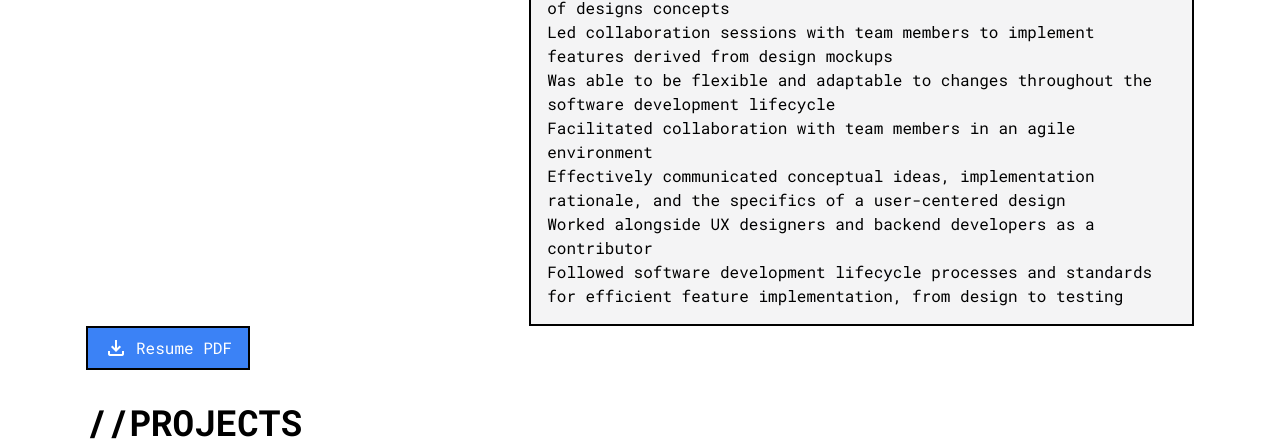
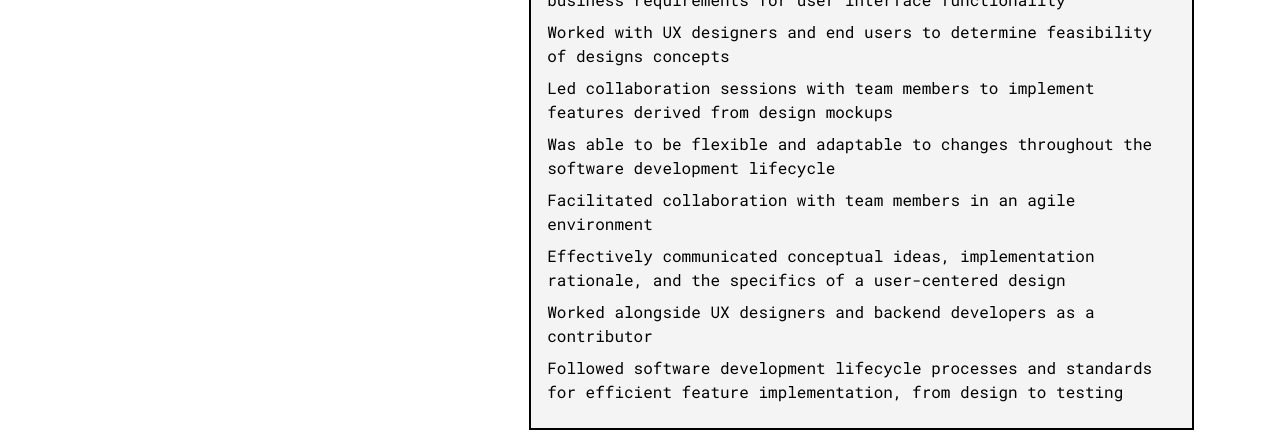
Before and after one commit to mike3497/michael-carillon-portfolio, a Nuxt app: page / in a window 1280 px wide. Shown: the part 1740-2188 px from the top of the page. Built offline with nearby package versions, Linux system fonts and the light colour scheme; grey boxes are pictures that could not be loaded.

Commit message:
feat: update margin on parts of site and fix missing mb-2 class

```diff
--- a/components/experience/MyExperience.vue
+++ b/components/experience/MyExperience.vue
@@ -1,9 +1,9 @@
 <template>
-  <div id="experience" class="container">
+  <div id="experience" class="container my-4">
     <SectionHeading>//Experience</SectionHeading>
     <div class="grid grid-cols-1 md:grid-cols-5">
-      <div class="col-span-2 mb-4">
-        <ul>
+      <div class="col-span-2">
+        <ul class="mb-4">
           <li
             v-for="(experience, index) in experiences"
             :key="experience.employer"
@@ -14,27 +14,26 @@
                 'font-bold border-l-green-500 border-l-4 pl-2':
                   selectedIndex === index,
               }"
-              @click="() => (selectedIndex = index)"
+              @click="selectedIndex = index"
             >
               {{ experience.employer }}
             </button>
           </li>
         </ul>
+        <LinkButton
+          href="/assets/Michael Carillon Resume 2023.pdf"
+          download="Michael Carillon Resume 2023"
+        >
+          <div class="flex items-center gap-2">
+            <span class="material-symbols-outlined"> download </span>
+            <span>Resume PDF</span>
+          </div>
+        </LinkButton>
       </div>
       <div class="col-span-3">
         <ExperienceCard :experience="selectedExperience" />
       </div>
     </div>
-    <LinkButton
-      class="mb-6"
-      href="/assets/Michael Carillon Resume 2023.pdf"
-      download="Michael Carillon Resume 2023"
-    >
-      <div class="flex items-center gap-2">
-        <span class="material-symbols-outlined"> download </span>
-        <span>Resume PDF</span>
-      </div>
-    </LinkButton>
   </div>
 </template>
 
--- a/components/projects/MyProjects.vue
+++ b/components/projects/MyProjects.vue
@@ -1,5 +1,5 @@
 <template>
-  <div id="my-projects" class="container mb-6">
+  <div id="my-projects" class="container my-4">
     <SectionHeading>//Projects</SectionHeading>
     <div class="grid grid-cols-1 md:grid-cols-3 gap-4">
       <ProjectCard
--- a/tailwind.config.js
+++ b/tailwind.config.js
@@ -26,4 +26,5 @@ module.exports = {
     },
   },
   plugins: [require('@tailwindcss/typography')],
+  safelist: ['mb-2'],
 };
```
